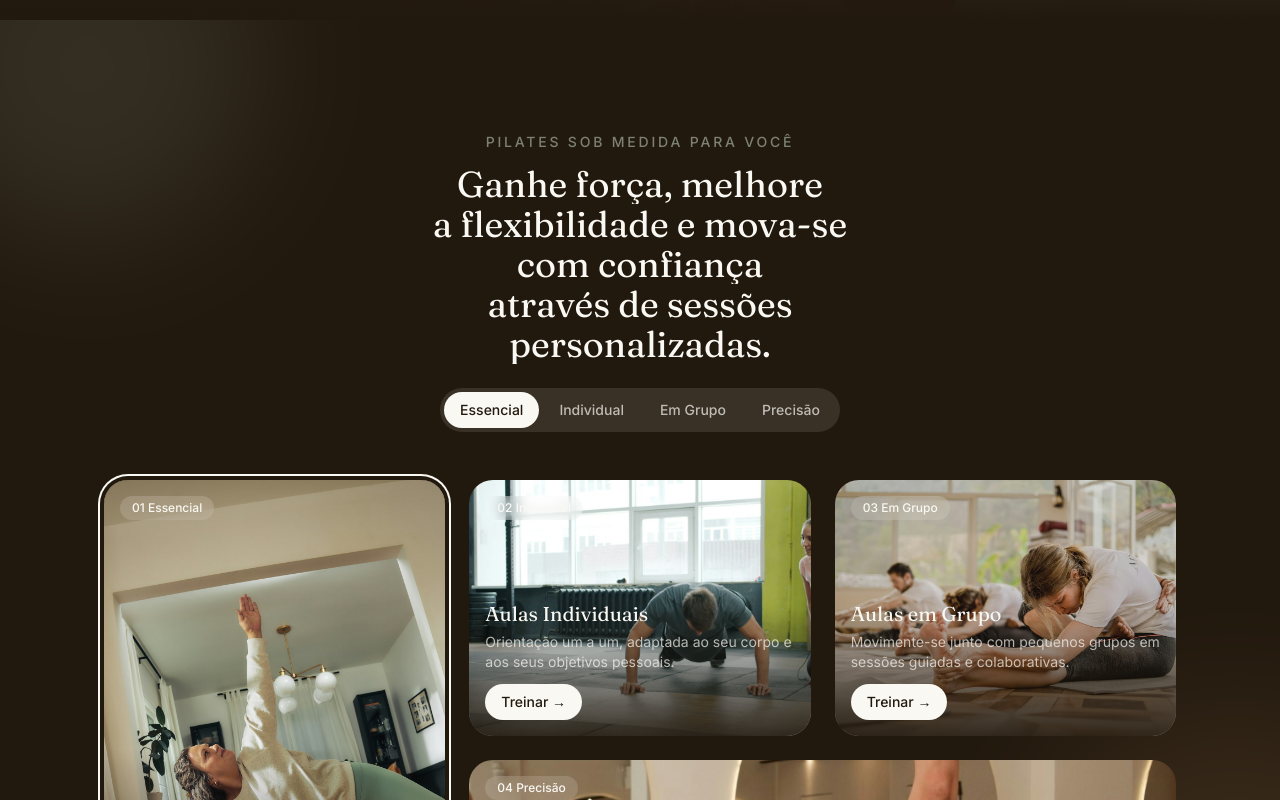
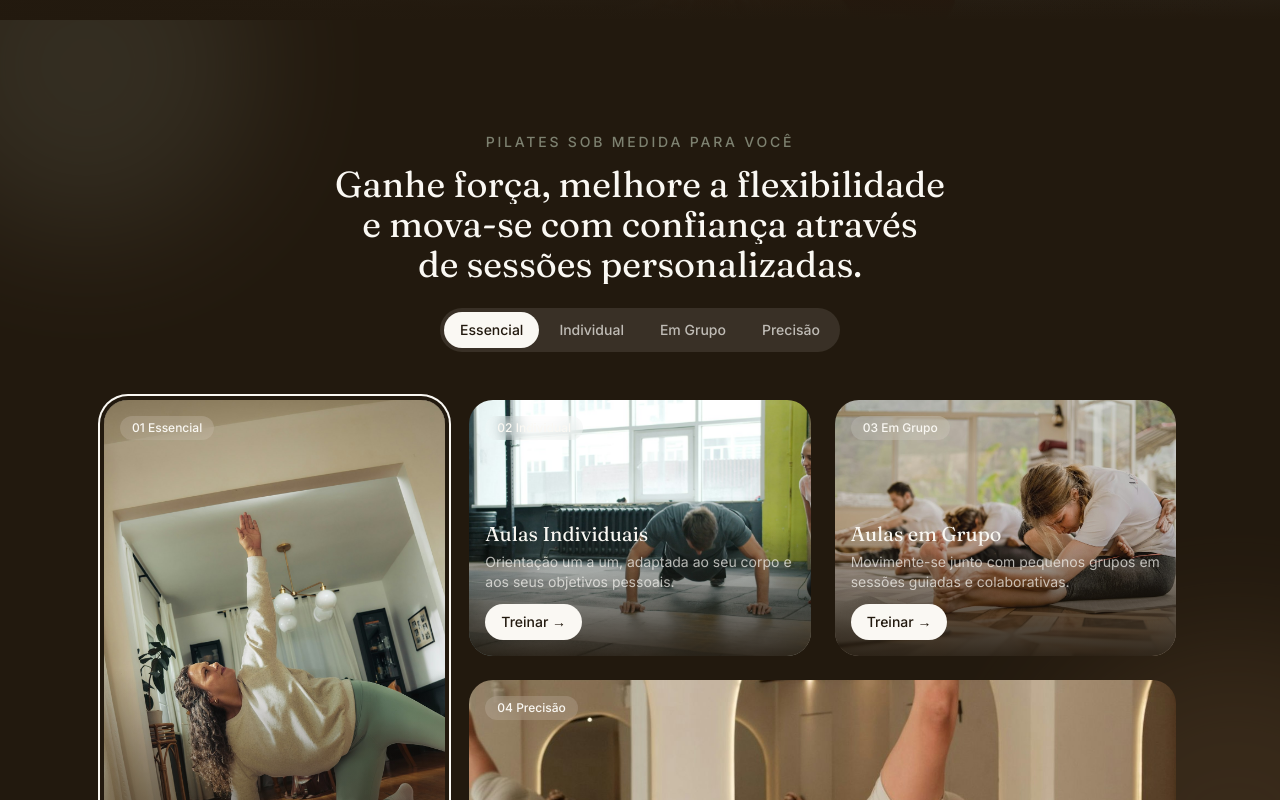
Before and after one commit to saulomedeirosguerreiro/pilates-ui, a React (Vite) app: page / in a window 1280 px wide. Shown: the part 780-1580 px from the top of the page. Built offline with nearby package versions, Linux system fonts and the light colour scheme.

Commit message:
fix: ensure full width for SectionHeading component elements

```diff
--- a/src/components/ui/SectionHeading.tsx
+++ b/src/components/ui/SectionHeading.tsx
@@ -23,13 +23,13 @@ export function SectionHeading({
   const descriptionColor = tone === 'light' ? 'text-off-white/70' : 'text-brown-warm/80'
 
   return (
-    <div className={`flex max-w-2xl flex-col gap-3 ${alignment}`}>
+    <div className={`flex w-full max-w-2xl flex-col gap-3 ${alignment}`}>
       {eyebrow && (
         <Reveal as="span" className="text-sage font-sans text-sm font-medium tracking-[0.2em] uppercase">
           {eyebrow}
         </Reveal>
       )}
-      <h2 id={id} className={`font-serif text-3xl text-balance sm:text-4xl ${titleColor}`}>
+      <h2 id={id} className={`w-full font-serif text-3xl text-balance sm:text-4xl ${titleColor}`}>
         <SplitLines text={title} />
       </h2>
       {description && (
```
